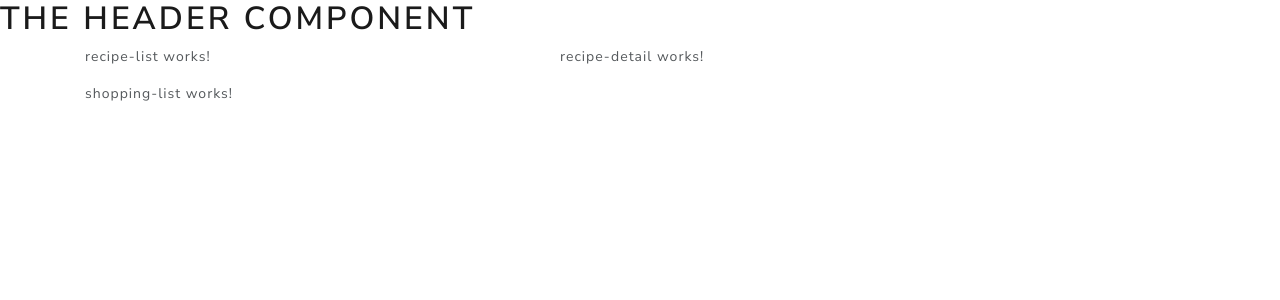
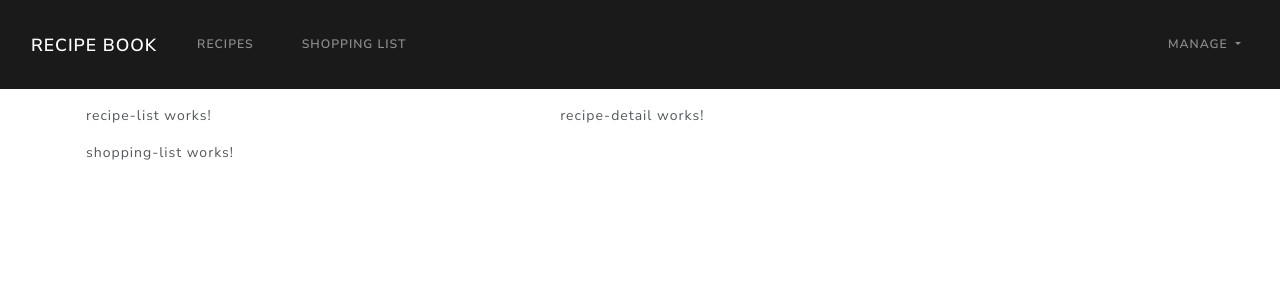
Before and after one commit to tomikarikj/recipe-book, an Angular app: page / in a window 1280 px wide. Shown: the top 300 px of the page. Built offline with nearby package versions, Linux system fonts and the light colour scheme.

Commit message:
Finished working on the root and header components

```diff
--- a/src/app/app.component.html
+++ b/src/app/app.component.html
@@ -1,5 +1,5 @@
 <app-header></app-header>
-<div class="container">
+<div class="container p-3">
   <div class="row">
     <div class="col-md-12">
       <app-recipes></app-recipes>
--- a/src/app/header/header.component.html
+++ b/src/app/header/header.component.html
@@ -1 +1,30 @@
-<h1>The Header Component</h1>
+<nav class="navbar navbar-expand-lg navbar-dark bg-primary">
+  <div class="container-fluid">
+    <a class="navbar-brand" href="#">Recipe Book</a>
+    <div class="collapse navbar-collapse">
+      <ul class="navbar-nav">
+        <li class="nav-item">
+          <a class="nav-link" href="#">Recipes</a>
+        </li>
+        <li class="nav-item">
+          <a class="nav-link" href="#">Shopping List</a>
+        </li>
+      </ul>
+      <ul class="navbar-nav ml-auto">
+        <li class="dropdown">
+          <a href="#" class="dropdown-toggle nav-link" role="button"
+            >Manage <span class="caret"></span
+          ></a>
+          <ul class="dropdown-menu">
+            <li>
+              <a href="#">Save Data</a>
+            </li>
+            <li>
+              <a href="#">Fetch Data</a>
+            </li>
+          </ul>
+        </li>
+      </ul>
+    </div>
+  </div>
+</nav>
```
